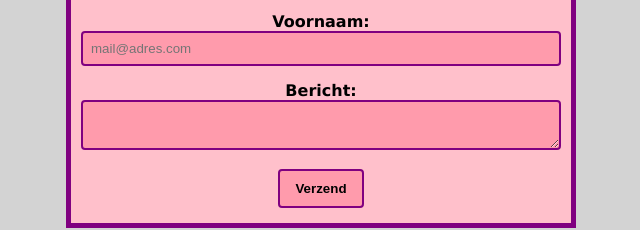
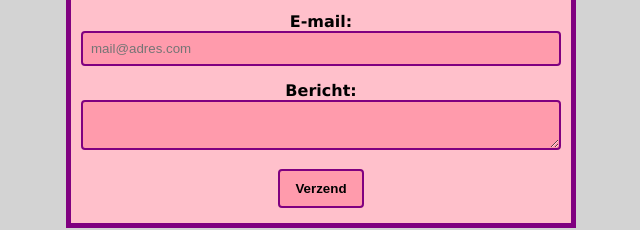
Before and after one commit to GitHubusernha/HW15, a plain HTML site: page contact.html in a window 1280 px wide. Shown: the part 422-652 px from the top of the page, 319-959 px from the left. Drawn offline with Linux system fonts and the light colour scheme.

Commit message:
Update contact.html

```diff
--- a/contact.html
+++ b/contact.html
@@ -28,7 +28,7 @@
             <label for="name">Achternaam:</label>
             <input type="text" placeholder="Jansen" />
 
-            <label for="email">Voornaam:</label>
+            <label for="email">E-mail:</label>
             <input type="email" placeholder="mail@adres.com" />
 
             <label for="message">Bericht:</label>
```
